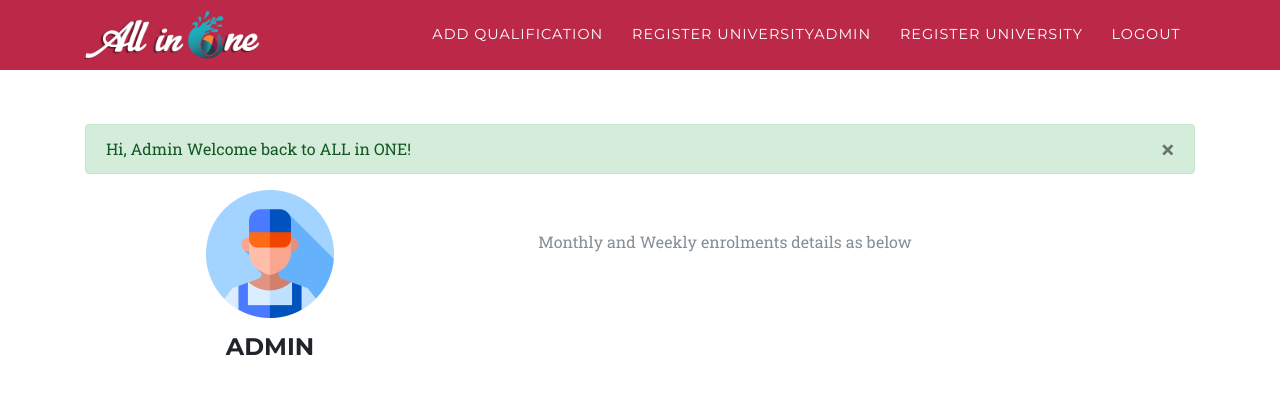
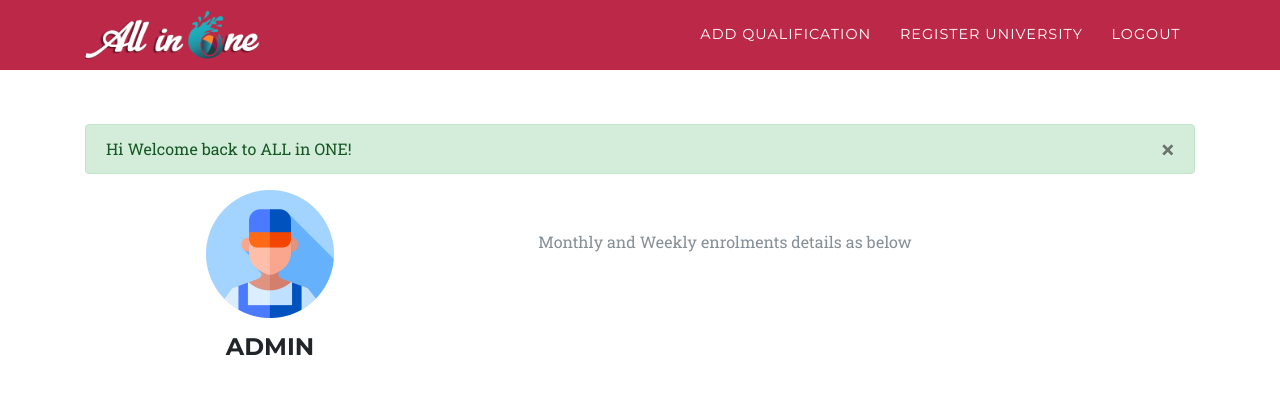
Before and after one commit to JellyBeanHusky/All-in-One, a PHP site: page /sasAdminHome.php in a window 1280 px wide. Shown: the top 420 px of the page. Run offline with PHP 8.4, Linux system fonts and the light colour scheme; some web fonts are replaced.

Commit message:
Update sasAdminHome.php

```diff
--- a/sasAdminHome.php
+++ b/sasAdminHome.php
@@ -41,13 +41,10 @@
                         <!-- if member show this !-->
 
                             <li class="nav-item">
-                                <a class="nav-link js-scroll-trigger" href="addQualification.php">Add Qualification</a>
+                                <a class="nav-link js-scroll-trigger" href="">Add Qualification</a>
                             </li>
                             <li class="nav-item">
-                                <a class="nav-link js-scroll-trigger" href="registeruniadmin.php">Register UniversityAdmin</a>
-                            </li>
-							<li class="nav-item">
-                                <a class="nav-link js-scroll-trigger" href="registeruni.php">Register University</a>
+                                <a class="nav-link js-scroll-trigger" href="#viewHistoryMember">Register University</a>
                             </li>
                             <li class="nav-item">
                                 <a class="nav-link js-scroll-trigger" href="#viewHistoryMember">Logout</a>
@@ -65,7 +62,7 @@
                     <div class="col-md-12">
                         <div class="alert alert-success alert-dismissable">
                             <a href="#" class="close" data-dismiss="alert" aria-label="close">&times;</a>
-                            Hi, Admin <strong></strong> Welcome back to ALL in ONE!
+                            Hi <strong></strong> Welcome back to ALL in ONE!
                         </div>
                     </div>
                 </div>
@@ -93,7 +90,6 @@
                         				var ctx = $("#mycanvas").get(0).getContext("2d");
 
                         				//pie chart data
-                        				//sum of values = 360
                         				var data = [
                         					{
                         						value: 100,
@@ -113,14 +109,12 @@
                         						highlight: "#6ece2d",
                         						label: "Communication"
                         					},
-
                                   {
                         						value: 70,
                         						color: "yellow",
                         						highlight: "#dbc900",
                         						label: "Information Technology"
                         					}
-
                         				];
 
                         				//draw
```
